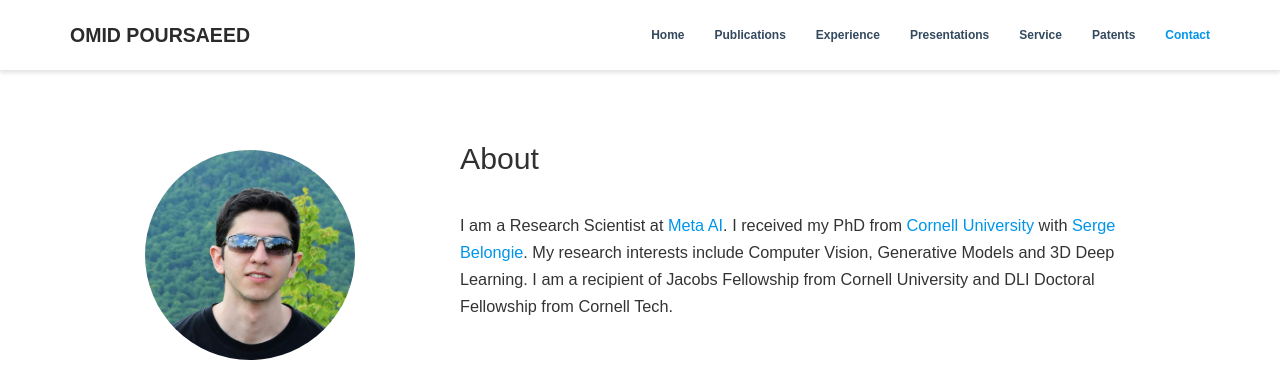
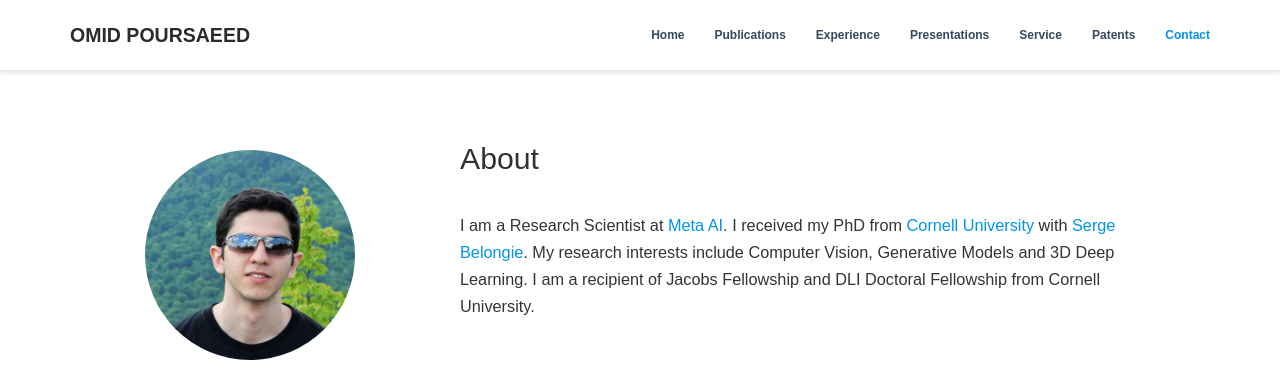
Before and after one commit to OmidPoursaeed/OmidPoursaeed.github.io, a plain HTML site: page index.html in a window 1280 px wide. Shown: the top 372 px of the page. Drawn offline with nearby package versions, Linux system fonts and the light colour scheme; some icons are missing.

Commit message:
Update index.html

```diff
--- a/index.html
+++ b/index.html
@@ -333,7 +333,7 @@
 <h1 id="about">About</h1>
 
 <p><br/>
-I am a Research Scientist at <a href="https://ai.facebook.com" target="_blank">Meta AI</a>. I received my PhD from <a href="https://www.cornell.edu" target="_blank">Cornell University</a> with <a href="https://www.belongielab.org/team/" target="_blank">Serge Belongie</a>. My research interests include Computer Vision, Generative Models and 3D Deep Learning. I am a recipient of Jacobs Fellowship from Cornell University and DLI Doctoral Fellowship from Cornell Tech.
+I am a Research Scientist at <a href="https://ai.facebook.com" target="_blank">Meta AI</a>. I received my PhD from <a href="https://www.cornell.edu" target="_blank">Cornell University</a> with <a href="https://www.belongielab.org/team/" target="_blank">Serge Belongie</a>. My research interests include Computer Vision, Generative Models and 3D Deep Learning. I am a recipient of Jacobs Fellowship and DLI Doctoral Fellowship from Cornell University.
 <br/>
 <br/>
 <br style="line-height: 1px" />
```
